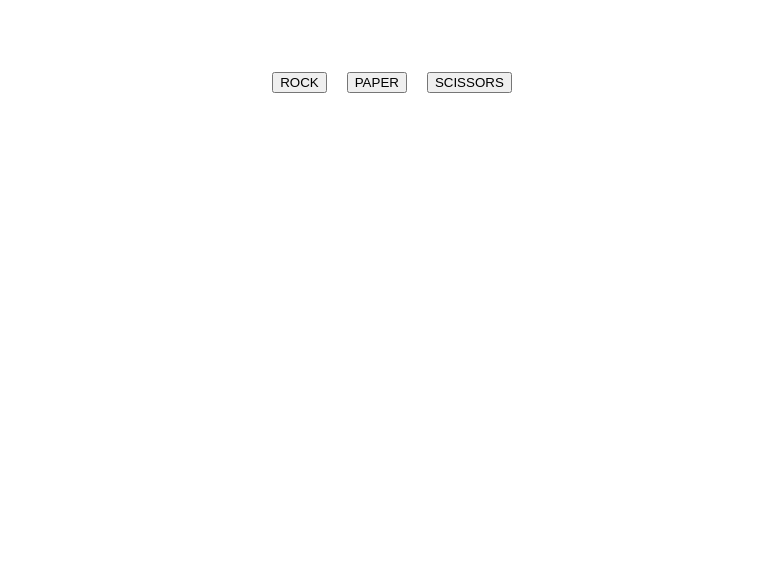
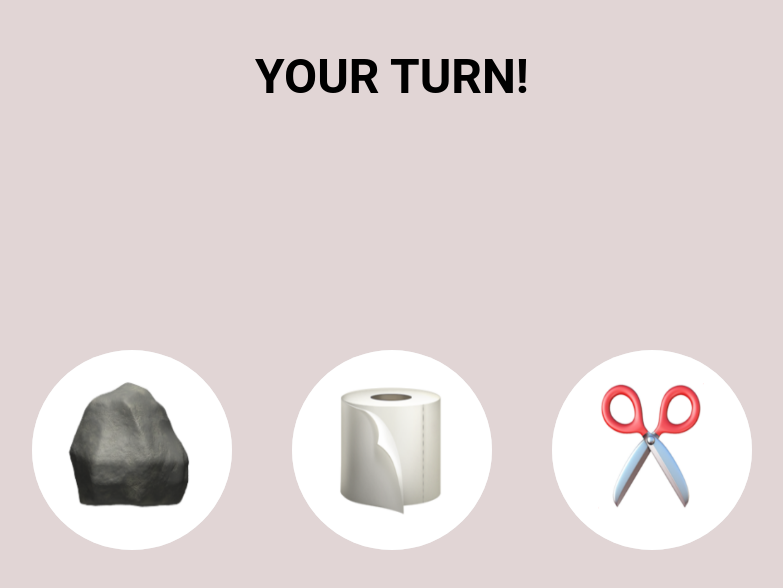
Before and after one commit to Nicopradas/Rock_Paper_Scissors, a plain HTML site: page index.html in a window 1280 px wide. Shown: the whole page, without its empty margins (248-1031 px from the left). Drawn offline with Linux system fonts and the light colour scheme.

Commit message:
Add final css and imgs

```diff
--- a/index.html
+++ b/index.html
@@ -14,9 +14,9 @@
         <p id="message"></p>
     </div>
     <div class="buttons">
-        <button id="rock">ROCK</button>
-        <button id="paper">PAPER</button>
-        <button id="scissors">SCISSORS</button>
+        <button id="rock"><img src="rock.png"></button>
+        <button id="paper"><img src="paper.png"></button>
+        <button id="scissors"><img src="scissors.png"></button>
     </div>
 
 
--- a/script.js
+++ b/script.js
@@ -6,6 +6,8 @@ const score = document.querySelector('#score');
 const message = document.querySelector('#message');
 const messages = document.querySelector('.messages');
 const winner = document.createElement('p');
+
+score.textContent='YOUR TURN!';
 
 
 let humanScore = 0;
@@ -78,13 +80,18 @@ function playRound(humanSelection, computerSelection){
 
 function announceWinner(humanScore, computerScore){
     if (humanScore == 5){
-        winner.textContent = 'WINNER IS HUMAN!';
+        winner.textContent = 'Winner is human!';
         winner.style.color = 'green';
+
+        winner.id= 'score';
         messages.appendChild(winner);
 
     } else if (computerScore == 5) {
         winner.style.color = 'red';
-        winner.textContent = 'WINNER IS COMPUTER!';
+        winner.textContent = 'Winner is computer!';
+        winner.id= 'score';
+
+
         messages.appendChild(winner);
     }
 
--- a/style.css
+++ b/style.css
@@ -1,12 +1,45 @@
+body {
+    display: flex;
+    flex-direction: column;
+    margin: 0;
+    background-color: rgb(225, 213, 213);
 
-/* CENTER OF THE PAGE */
-.buttons{
-    display:flex;
-    justify-content: center;
-    gap: 20px;
+}
+
+/*SCORE*/
+
+#score{
+    font-family: 'Roboto';
+    font-size: 48px;
+    font-weight: bold;
 }
 .messages{
     display: flex;
     flex-direction: column;
     align-items: center;
+    height: 100px;
 }
+
+/* BUTTONS */
+
+.buttons{
+    display:flex;
+    justify-content: center;
+    gap: 60px;
+    margin-top: 250px;
+    margin-left: 0;
+}
+#rock, #paper, #scissors{
+    display: flex;
+    width: 200px;
+    height: 200px;
+    padding: 0px;
+    border: 0px;
+    border-radius: 100px;
+
+    overflow: hidden;
+}
+img{
+    width: 100%;
+    height: 100%;
+}
```
Also changed, not shown: paper.png (added), rock.png (added), scissors.png (added).
